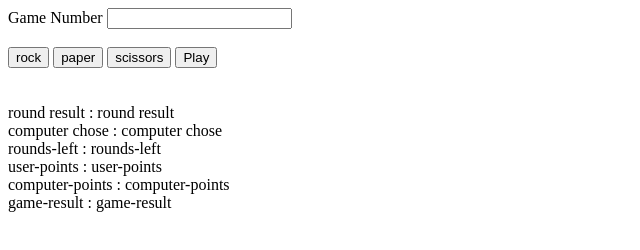
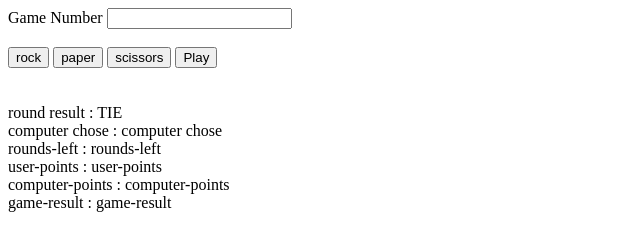
Before and after one commit to acciojob/rock-paper-scissors-Sagar-Kumar01, a website: page main.html in a window 1280 px wide. Shown: the full height of the page, 0-640 px from the left. Drawn offline with Linux system fonts and the light colour scheme.

Commit message:
created a submission

```diff
--- a/main.html
+++ b/main.html
@@ -25,7 +25,7 @@
 
 
 	<label for="round-result">round result : </label>
-    <p data-ns-test="round-result" id="round-result">round result</p>
+    <p data-ns-test="round-result" id="round-result">TIE</p>
 	<br>
 	<label for="computer-choose">computer chose : </label>
 	<p data-ns-test="computer-choose" id="computer-choose">computer chose</p>
```
